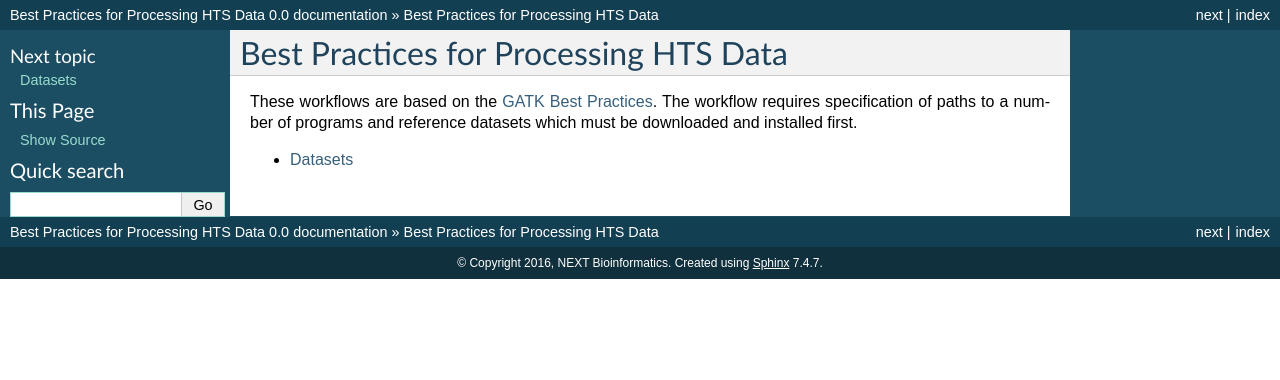
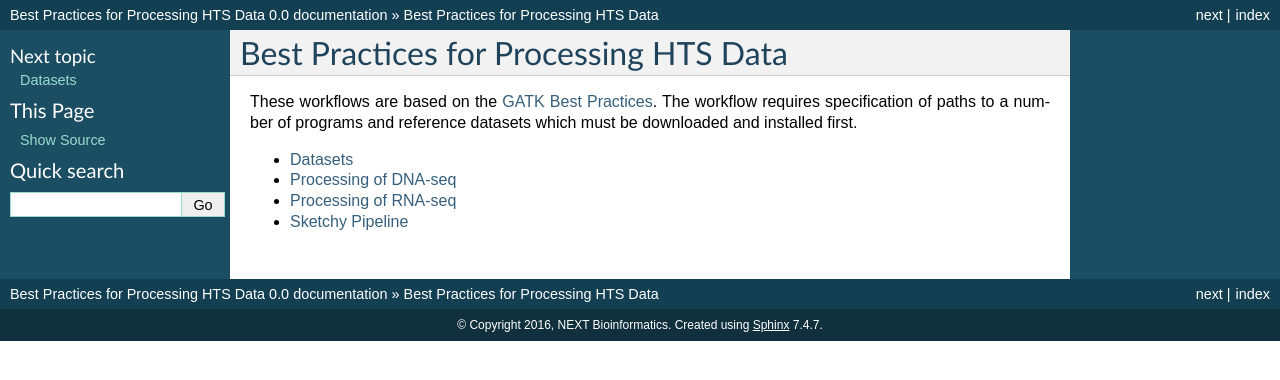
Before and after one commit to NEXTBioinformatics/Best-Practices-for-Processing-HTS-Data, a Sphinx documentation site: the page built from source/index.rst, in a window 1280 px wide. Shown: the top 380 px of the page. Built offline with Sphinx 7.4.7, drawn with Linux system fonts in a browser that asks for light colours.

Commit message:
Fiddling with .rst

```diff
--- /dev/null
+++ b/source/dnaseq_processing.rst
@@ -0,0 +1,4 @@
+Processing of DNA-seq
+========
+
+Hello, World!
--- a/source/index.rst
+++ b/source/index.rst
@@ -11,5 +11,9 @@ number of programs and reference datasets which must be downloaded and installed
 
 .. toctree::
    :maxdepth: 2
+   :titlesonly:
 
-   datasets
+   datasets.rst
+   dnaseq_processing.rst
+   rnaseq_processing.rst
+   CLC_germline_workflow.rst
--- /dev/null
+++ b/source/rnaseq_processing.rst
@@ -0,0 +1,4 @@
+Processing of RNA-seq
+========
+
+Hello, World!
```
